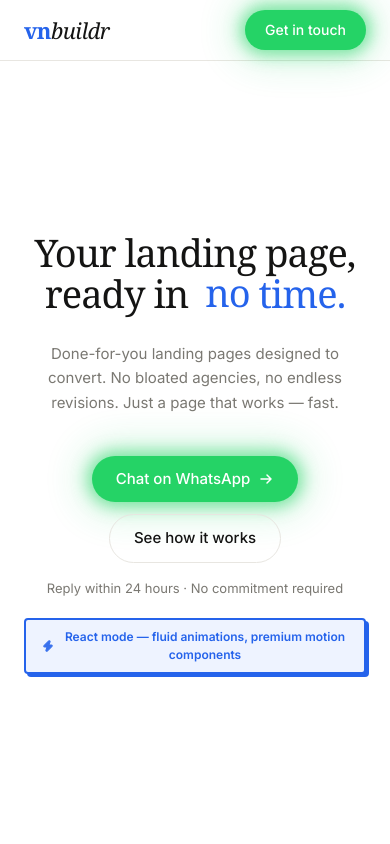
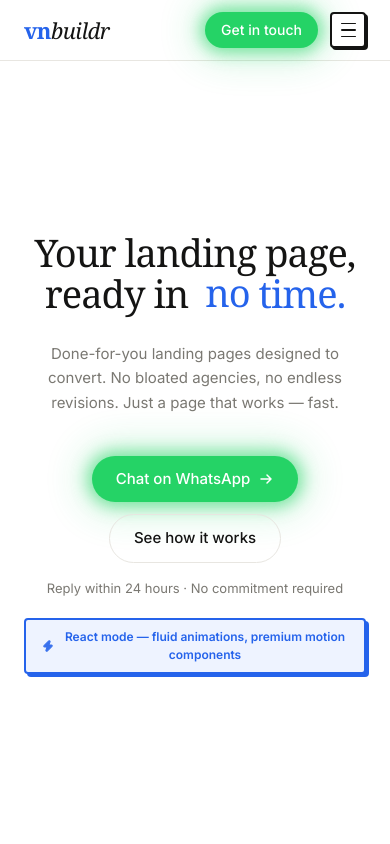
Before and after one commit to victornwy/vnbuildr.com, a Next.js app: page / in a window 390 px wide. Shown: the top 844 px of the page. Built offline with nearby package versions, Linux system fonts and the light colour scheme.

Commit message:
Add mobile hamburger menu to header
Burger button appears on mobile with animated 3-line → X transition.
Dropdown shows all nav links and animation toggle. WhatsApp CTA stays
visible in the nav bar on mobile at all times.

Co-Authored-By: Claude Sonnet 4.6 <noreply@anthropic.com>

```diff
--- a/src/app/page.tsx
+++ b/src/app/page.tsx
@@ -18,73 +18,117 @@ const AnimContext = createContext<{ on: boolean; set: (v: boolean) => void }>({
 })
 
 // ─── Nav ──────────────────────────────────────────────────────────────────────
+const NAV_LINKS: [string, string][] = [
+  ["#how",      "How it works"],
+  ["#features", "What you get"],
+  ["#track",    "Build options"],
+  ["#faq",      "FAQ"],
+  ["#contact",  "Contact"],
+]
+
+function AnimToggle({ on, set }: { on: boolean; set: (v: boolean) => void }) {
+  return (
+    <div className="flex items-center gap-2.5 bg-[var(--color-surface)] border border-[var(--color-border)] rounded-full px-3 py-1.5">
+      <span className={`text-[11px] font-semibold tracking-wide transition-colors duration-200 ${!on ? "text-[var(--color-ink)]" : "text-[var(--color-ink-muted)]"}`}>Static</span>
+      <button
+        role="switch"
+        aria-checked={on}
+        onClick={() => set(!on)}
+        className={`relative inline-flex items-center w-10 h-[22px] shrink-0 rounded-full border-2 border-[var(--color-ink)] shadow-[2px_2px_0_var(--color-ink)] cursor-pointer transition-colors duration-200 ${on ? "bg-[var(--color-ink)]" : "bg-white"}`}
+        aria-label={on ? "Switch to static mode" : "Switch to React mode"}
+      >
+        <span className={`block h-[14px] w-[14px] rounded-full border border-[var(--color-ink)] transition-transform duration-200 ${on ? "translate-x-[19px] bg-white" : "translate-x-[1px] bg-[var(--color-ink)]"}`} />
+      </button>
+      <span className={`text-[11px] font-semibold tracking-wide transition-colors duration-200 ${on ? "text-[var(--color-blue)]" : "text-[var(--color-ink-muted)]"}`}>React</span>
+    </div>
+  )
+}
+
 function Nav() {
   const { on, set } = useContext(AnimContext)
+  const [open, setOpen] = useState(false)
+  const close = () => setOpen(false)
+
   return (
     <nav className="sticky top-0 z-50 bg-white/85 backdrop-blur-md border-b border-[var(--color-border)]">
       <div className="max-w-[1100px] mx-auto px-6 h-[60px] flex items-center justify-between">
-        <Link href="/" onClick={e => { e.preventDefault(); window.scrollTo({ top: 0, behavior: "smooth" }) }} className="font-serif text-[22px] tracking-tight">
+        {/* Logo */}
+        <Link href="/" onClick={e => { e.preventDefault(); window.scrollTo({ top: 0, behavior: "smooth" }); close() }} className="font-serif text-[22px] tracking-tight">
           <span className="text-[var(--color-blue)] font-bold">vn</span><em>buildr</em>
         </Link>
+
+        {/* Desktop nav links */}
         <ul className="hidden md:flex items-center gap-8 list-none">
-          {(
-            [
-              ["#how", "How it works"],
-              ["#features", "What you get"],
-              ["#track", "Build options"],
-              ["#faq", "FAQ"],
-              ["#contact", "Contact"],
-            ] as [string, string][]
-          ).map(([href, label]) => (
+          {NAV_LINKS.map(([href, label]) => (
             <li key={href}>
-              <a
-                href={href}
-                className="text-sm text-[var(--color-ink-muted)] hover:text-[var(--color-ink)] transition-colors"
-              >
-                {label}
-              </a>
+              <a href={href} className="text-sm text-[var(--color-ink-muted)] hover:text-[var(--color-ink)] transition-colors">{label}</a>
             </li>
           ))}
           <li>
-            <Link href="/portfolio" className="text-sm text-[var(--color-ink-muted)] hover:text-[var(--color-ink)] transition-colors">
-              Portfolio
-            </Link>
+            <Link href="/portfolio" className="text-sm text-[var(--color-ink-muted)] hover:text-[var(--color-ink)] transition-colors">Portfolio</Link>
           </li>
         </ul>
-        <div className="flex items-center gap-4">
-          {/* Animation toggle */}
-          <div className="hidden md:flex items-center gap-2.5 bg-[var(--color-surface)] border border-[var(--color-border)] rounded-full px-3 py-1.5">
-            <span className={`text-[11px] font-semibold tracking-wide transition-colors duration-200 ${!on ? "text-[var(--color-ink)]" : "text-[var(--color-ink-muted)]"}`}>
-              Static
-            </span>
-            <button
-              role="switch"
-              aria-checked={on}
-              onClick={() => set(!on)}
-              className={`relative inline-flex items-center w-10 h-[22px] shrink-0 rounded-full border-2 border-[var(--color-ink)] shadow-[2px_2px_0_var(--color-ink)] cursor-pointer transition-colors duration-200 ${on ? "bg-[var(--color-ink)]" : "bg-white"}`}
-              aria-label={on ? "Switch to static mode" : "Switch to React mode"}
-            >
-              <span
-                className={`block h-[14px] w-[14px] rounded-full border border-[var(--color-ink)] transition-transform duration-200 ${on ? "translate-x-[19px] bg-white" : "translate-x-[1px] bg-[var(--color-ink)]"}`}
-              />
-            </button>
-            <span className={`text-[11px] font-semibold tracking-wide transition-colors duration-200 ${on ? "text-[var(--color-blue)]" : "text-[var(--color-ink-muted)]"}`}>
-              React
-            </span>
-          </div>
 
-          <div className="hidden md:block w-px h-5 bg-[var(--color-border)]" />
-
-          <a
-            href="https://wa.me/601112173995?text=Hi%2C%20I%27m%20interested%20in%20a%20landing%20page"
-            target="_blank"
-            rel="noopener noreferrer"
-            className="whatsapp-glow text-sm font-medium bg-[#25D366] text-white px-5 py-2.5 rounded-full hover:opacity-85 transition-opacity"
-          >
+        {/* Desktop right */}
+        <div className="hidden md:flex items-center gap-4">
+          <AnimToggle on={on} set={set} />
+          <div className="w-px h-5 bg-[var(--color-border)]" />
+          <a href="https://wa.me/601112173995?text=Hi%2C%20I%27m%20interested%20in%20a%20landing%20page" target="_blank" rel="noopener noreferrer" className="whatsapp-glow text-sm font-medium bg-[#25D366] text-white px-5 py-2.5 rounded-full hover:opacity-85 transition-opacity">
             Get in touch
           </a>
         </div>
+
+        {/* Mobile right: CTA + burger */}
+        <div className="flex md:hidden items-center gap-3">
+          <a href="https://wa.me/601112173995?text=Hi%2C%20I%27m%20interested%20in%20a%20landing%20page" target="_blank" rel="noopener noreferrer" className="whatsapp-glow text-sm font-medium bg-[#25D366] text-white px-4 py-2 rounded-full hover:opacity-85 transition-opacity">
+            Get in touch
+          </a>
+          <button
+            onClick={() => setOpen(o => !o)}
+            aria-label={open ? "Close menu" : "Open menu"}
+            aria-expanded={open}
+            className="w-9 h-9 flex flex-col items-center justify-center gap-[5px] rounded border-2 border-[var(--color-ink)] shadow-[2px_2px_0_var(--color-ink)] bg-white shrink-0"
+          >
+            <motion.span animate={open ? { rotate: 45, y: 7 }  : { rotate: 0, y: 0 }}  transition={{ duration: 0.2 }} className="block w-[15px] h-[1.5px] bg-[var(--color-ink)] rounded-full origin-center" />
+            <motion.span animate={open ? { opacity: 0 }        : { opacity: 1 }}        transition={{ duration: 0.15 }} className="block w-[15px] h-[1.5px] bg-[var(--color-ink)] rounded-full" />
+            <motion.span animate={open ? { rotate: -45, y: -7 }: { rotate: 0, y: 0 }} transition={{ duration: 0.2 }} className="block w-[15px] h-[1.5px] bg-[var(--color-ink)] rounded-full origin-center" />
+          </button>
+        </div>
       </div>
+
+      {/* Mobile dropdown */}
+      <AnimatePresence>
+        {open && (
+          <motion.div
+            key="mobile-menu"
+            initial={{ opacity: 0, height: 0 }}
+            animate={{ opacity: 1, height: "auto" }}
+            exit={{ opacity: 0, height: 0 }}
+            transition={{ duration: 0.22, ease: [0.22, 1, 0.36, 1] }}
+            className="md:hidden overflow-hidden bg-white border-b border-[var(--color-border)]"
+          >
+            <div className="px-6 py-4 flex flex-col">
+              {NAV_LINKS.map(([href, label]) => (
+                <a
+                  key={href}
+                  href={href}
+                  onClick={close}
+                  className="text-[15px] font-medium text-[var(--color-ink-muted)] hover:text-[var(--color-ink)] py-3 border-b border-[var(--color-border)] transition-colors"
+                >
+                  {label}
+                </a>
+              ))}
+              <Link href="/portfolio" onClick={close} className="text-[15px] font-medium text-[var(--color-ink-muted)] hover:text-[var(--color-ink)] py-3 border-b border-[var(--color-border)] transition-colors">
+                Portfolio
+              </Link>
+              <div className="pt-4 flex items-center justify-between">
+                <span className="text-[12px] font-semibold text-[var(--color-ink-muted)] uppercase tracking-wide">Animation</span>
+                <AnimToggle on={on} set={set} />
+              </div>
+            </div>
+          </motion.div>
+        )}
+      </AnimatePresence>
     </nav>
   );
 }
@@ -156,12 +200,11 @@ function Hero() {
         {on && (
           <motion.div
             key="parallax"
-            className="absolute inset-0 pointer-events-none"
+            className="absolute inset-0 pointer-events-none hidden md:block"
             initial={{ opacity: 0 }}
             animate={{ opacity: 1 }}
             exit={{ opacity: 0 }}
             transition={{ duration: 0.5 }}
-            className="hidden md:block"
           >
             <Floating sensitivity={0.8} easingFactor={0.04}>
               {/* Top-left cluster */}
```
